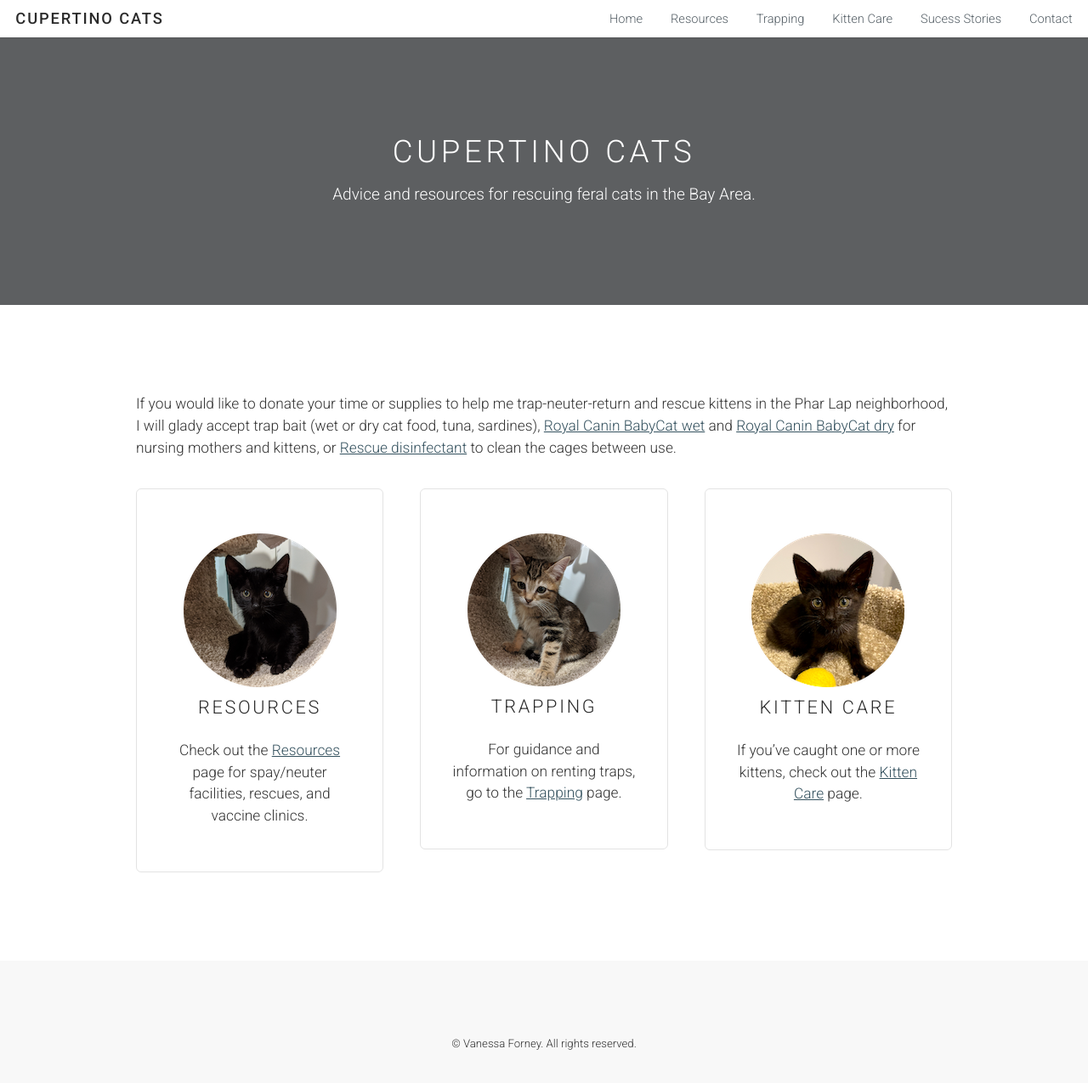
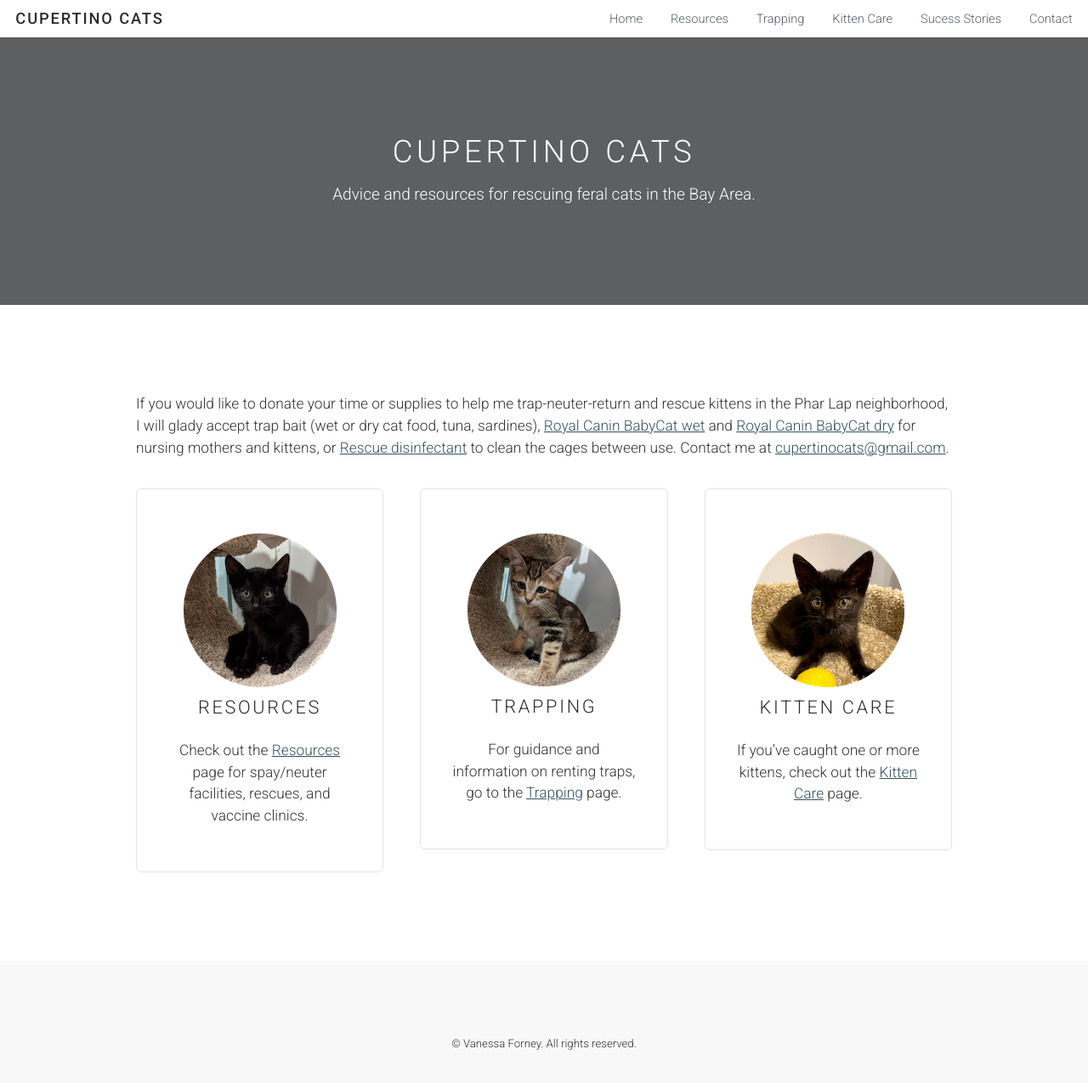
Before and after one commit to sunmeetsingh/bayareacats.github.io, a Jekyll site: the page built from index.html, in a window 1280 px wide and 1300 px high. Shown: the top 1275 px of the window at 85% size. Built offline with Jekyll 4.4.1, drawn with Linux system fonts in a browser that asks for light colours.

```diff
--- a/index.html
+++ b/index.html
@@ -10,7 +10,7 @@
 <section id="main" class="wrapper style1">
 
   <div class="container">
-  	<p>If you would like to donate your time or supplies to help me trap-neuter-return and rescue kittens in the Phar Lap neighborhood, I will glady accept trap bait (wet or dry cat food, tuna, sardines), <a target="_blank" href="https://www.amazon.com/Royal-Canin-Babycat-Ultra-Soft-Pregnant/dp/B077Y8KGXS/ref=sr_1_6?dchild=1&keywords=royal+canin+babycat&qid=1598977605&sr=8-6">Royal Canin BabyCat wet</a> and <a target="_blank" href="https://www.amazon.com/Royal-Canin-Nutrition-Babycat-Pregnant/dp/B01H0DDU0G/ref=sxin_7_ac_d_rm?ac_md=0-0-cm95YWwgY2FuaW4gYmFieWNhdA%3D%3D-ac_d_rm&cv_ct_cx=royal+canin+babycat&dchild=1&keywords=royal+canin+babycat&pd_rd_i=B01H0DDU0G&pd_rd_r=2668009c-5a28-453b-a3d9-841dbfb30e6d&pd_rd_w=3iKKH&pd_rd_wg=5DDYc&pf_rd_p=e3dc9e0c-9eab-4c3e-b43a-ba36f8522e14&pf_rd_r=HPGPJSQW9TXCWQ59Q7YV&psc=1&qid=1598977619&sr=1-1-12d4272d-8adb-4121-8624-135149aa9081">Royal Canin BabyCat dry</a> for nursing mothers and kittens, or <a target="_blank" href="https://www.walmart.com/ip/Rescue-1-Step-Disinfectant-Cleaner-Concentrate-Non-toxic-amp-non-irritating-Gallon/426301061">Rescue disinfectant</a> to clean the cages between use.
+  	<p>If you would like to donate your time or supplies to help me trap-neuter-return and rescue kittens in the Phar Lap neighborhood, I will glady accept trap bait (wet or dry cat food, tuna, sardines), <a target="_blank" href="https://www.amazon.com/Royal-Canin-Babycat-Ultra-Soft-Pregnant/dp/B077Y8KGXS/ref=sr_1_6?dchild=1&keywords=royal+canin+babycat&qid=1598977605&sr=8-6">Royal Canin BabyCat wet</a> and <a target="_blank" href="https://www.amazon.com/Royal-Canin-Nutrition-Babycat-Pregnant/dp/B01H0DDU0G/ref=sxin_7_ac_d_rm?ac_md=0-0-cm95YWwgY2FuaW4gYmFieWNhdA%3D%3D-ac_d_rm&cv_ct_cx=royal+canin+babycat&dchild=1&keywords=royal+canin+babycat&pd_rd_i=B01H0DDU0G&pd_rd_r=2668009c-5a28-453b-a3d9-841dbfb30e6d&pd_rd_w=3iKKH&pd_rd_wg=5DDYc&pf_rd_p=e3dc9e0c-9eab-4c3e-b43a-ba36f8522e14&pf_rd_r=HPGPJSQW9TXCWQ59Q7YV&psc=1&qid=1598977619&sr=1-1-12d4272d-8adb-4121-8624-135149aa9081">Royal Canin BabyCat dry</a> for nursing mothers and kittens, or <a target="_blank" href="https://www.walmart.com/ip/Rescue-1-Step-Disinfectant-Cleaner-Concentrate-Non-toxic-amp-non-irritating-Gallon/426301061">Rescue disinfectant</a> to clean the cages between use. Contact me at <a target="_blank" href="mailto:cupertinocats@gmail.com">cupertinocats@gmail.com</a>.
 
 		<div class="row">
 			<div class="4u">
```
